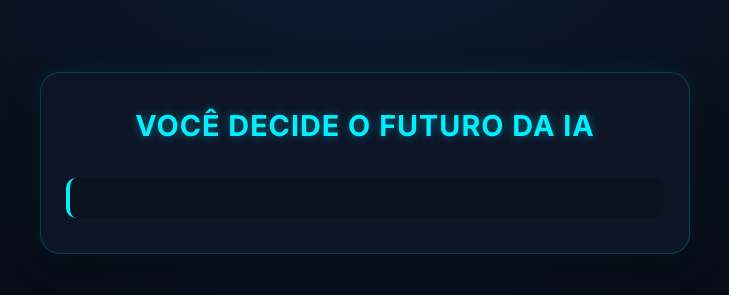
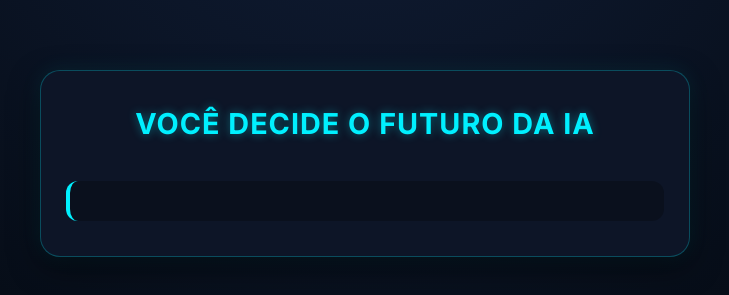
Before and after one commit to petersom2d/ALURA-Criando-uma-miss-o-sobre-Intelig-ncia-Artificial, a plain HTML site: page index.html in a window 1280 px wide. Shown: the part 237-532 px from the top of the page, 275-1004 px from the left. Drawn offline with Linux system fonts and the light colour scheme.

Commit message:
Update style.css

```diff
--- a/style.css
+++ b/style.css
@@ -3,10 +3,8 @@
     --cor-principal: #0d1527;
     --cor-secundaria: #17223b;
     --cor-destaque: #00f0ff;
-    --cor-destaque-hover: #7000ff;
     --cor-texto: #e2f1f8;
-    --cor-subtexto: #94a3b8;
-    --borda-glow: rgba(0, 240, 255, 0.2);
+    --borda-glow: rgba(0, 240, 255, 0.25);
 }
 
 * {
@@ -37,7 +35,6 @@
     padding: 35px 25px;
     box-shadow: 0 10px 30px rgba(0, 0, 0, 0.5),
                 0 0 20px rgba(0, 240, 255, 0.1);
-    backdrop-filter: blur(10px);
 }
 
 h1 {
@@ -67,7 +64,7 @@
 button {
     background-color: var(--cor-secundaria);
     color: var(--cor-texto);
-    border: 1px solid rgba(255, 255, 255, 0.08);
+    border: 1px solid rgba(255, 255, 255, 0.1);
     border-radius: 12px;
     padding: 16px 20px;
     font-size: 0.95rem;
@@ -93,16 +90,16 @@
 }
 
 .caixa-resultado {
-    margin-top: 10px;
+    margin-top: 15px;
 }
 
 .texto-resultado {
-    font-size: 1.1rem;
+    font-size: 1.05rem;
     line-height: 1.7;
     color: var(--cor-texto);
     text-align: justify;
-    background-color: rgba(0, 0, 0, 0.2);
+    background-color: rgba(0, 0, 0, 0.25);
     padding: 20px;
-    border-radius: 10px;
+    border-radius: 12px;
     border-left: 4px solid var(--cor-destaque);
 }
```
